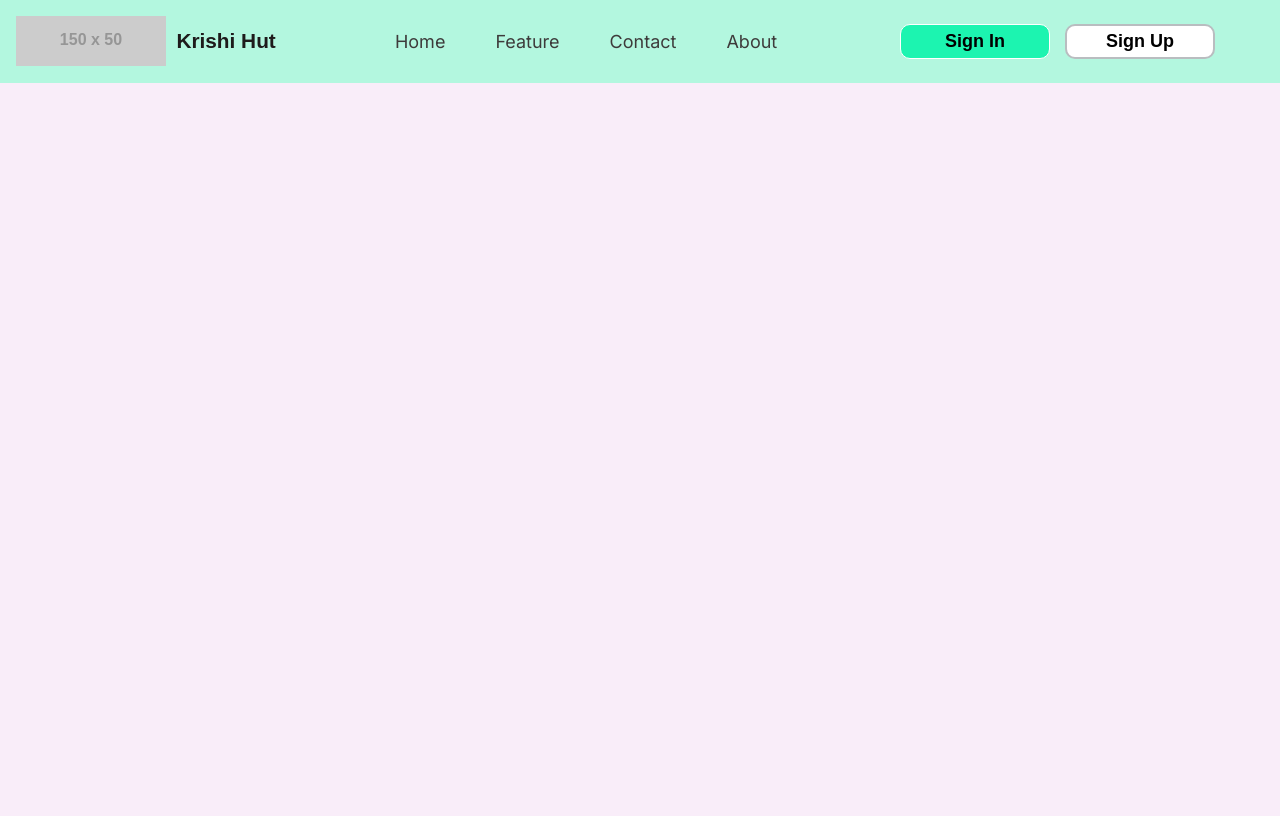
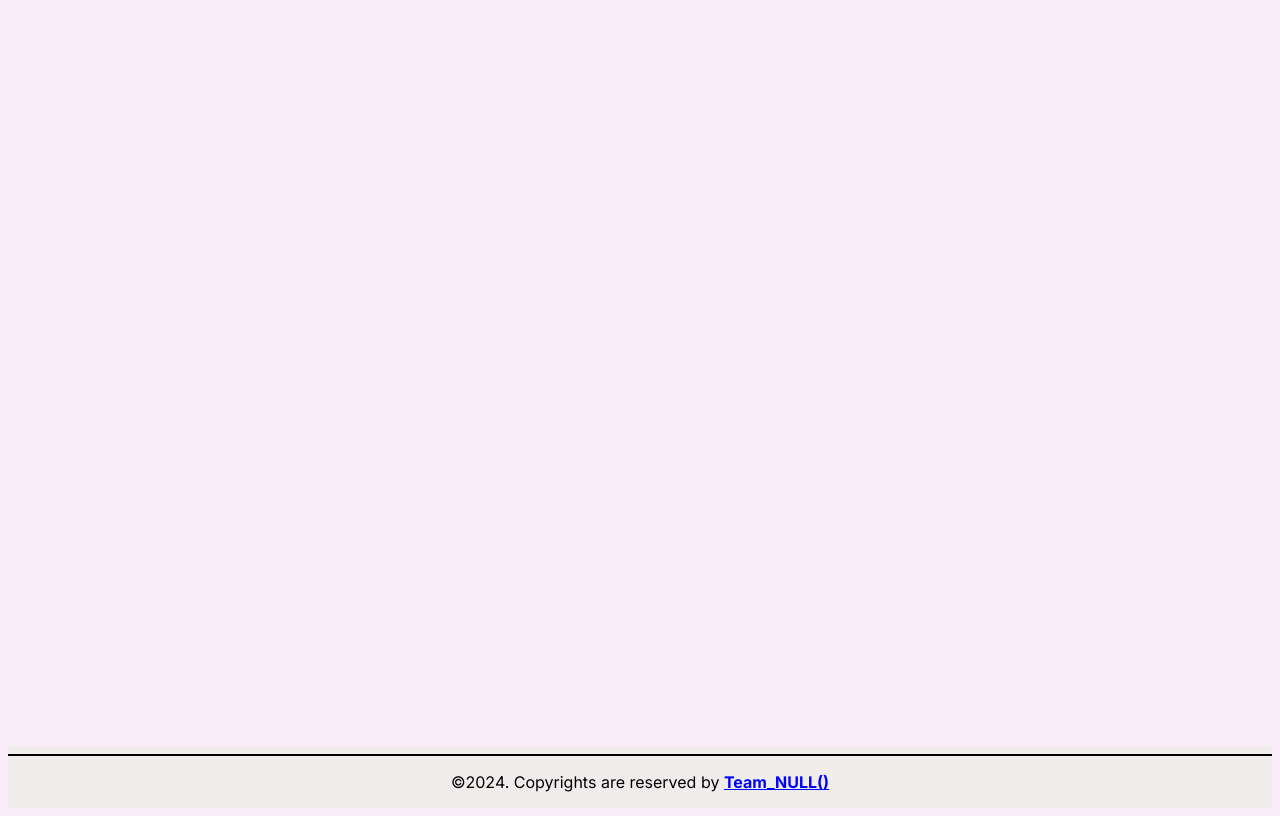
Before and after one commit to rhr007/Krishi_Hut, a React (Vite) app in the folder Frontend/krishi-hut-frontend/: page /signin in a window 1280 px wide. Built offline with nearby package versions, Linux system fonts and the light colour scheme; a web font is replaced by a local one.

Commit message:
modify multiple files

```diff
--- a/Frontend/krishi-hut-frontend/src/App.jsx
+++ b/Frontend/krishi-hut-frontend/src/App.jsx
@@ -5,18 +5,19 @@ import { Routes, Route } from 'react-router-dom';
 
 import Home from './components/Home'
 import SignUp from './components/SignUp'
+import Footer from './components/Footer';
 
 const App = () => {
   return (
-    <>
-      <Navbar />
+    <div className='app-container'>
 
       <Routes>
-        <Route path='home' element={<Home />} />
+        <Route path='' element={<Home />} />
         <Route path='signup' element={<SignUp />} />
       </Routes>
 
-    </>
+      <Footer />
+    </div>
   );
 }
 
--- a/Frontend/krishi-hut-frontend/src/components/Footer.jsx
+++ b/Frontend/krishi-hut-frontend/src/components/Footer.jsx
@@ -1,11 +1,11 @@
 import React from 'react'
 import styles from '../components/Footer.module.css'
 const Footer = () => {
-    const date = new Date();
+  const date = new Date();
   return (
     <div className={styles.mainContainer}>
-        <hr></hr>
-        <p>&copy;{date.getFullYear()}. Copyrights are reserved by <a href='https://bdu.ac.bd/' className={styles.bduLink} target='_blank'>BDU</a></p>
+      <hr></hr>
+      <p>&copy;{date.getFullYear()}. Copyrights are reserved by <a href='https://bdu.ac.bd/' className={styles.bduLink} target='_blank'>Team_NULL()</a></p>
     </div>
   );
 }
--- a/Frontend/krishi-hut-frontend/src/components/Navbar.jsx
+++ b/Frontend/krishi-hut-frontend/src/components/Navbar.jsx
@@ -11,7 +11,7 @@ const Navbar = () => {
 
             <div className={styles.listContainer}>
                 <ul className={styles.navlist}>
-                    <NavLink to='/home'><li>Home</li></NavLink>
+                    <NavLink to='/'><li>Home</li></NavLink>
                     <NavLink to='/feature'><li>Feature</li></NavLink>
                     <NavLink to='/contact'><li>Contact</li></NavLink>
                     <NavLink to='/about'><li>About</li></NavLink>
```
Also changed, not shown: Frontend/krishi-hut-frontend/src/components/Footer.module.css (+4 -3 lines).
